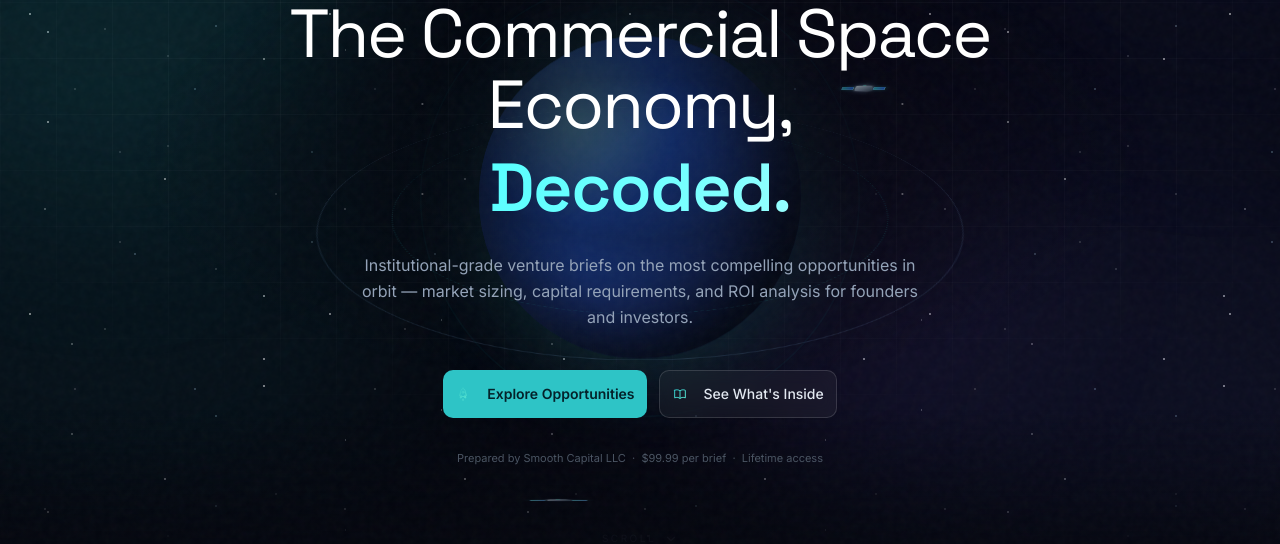
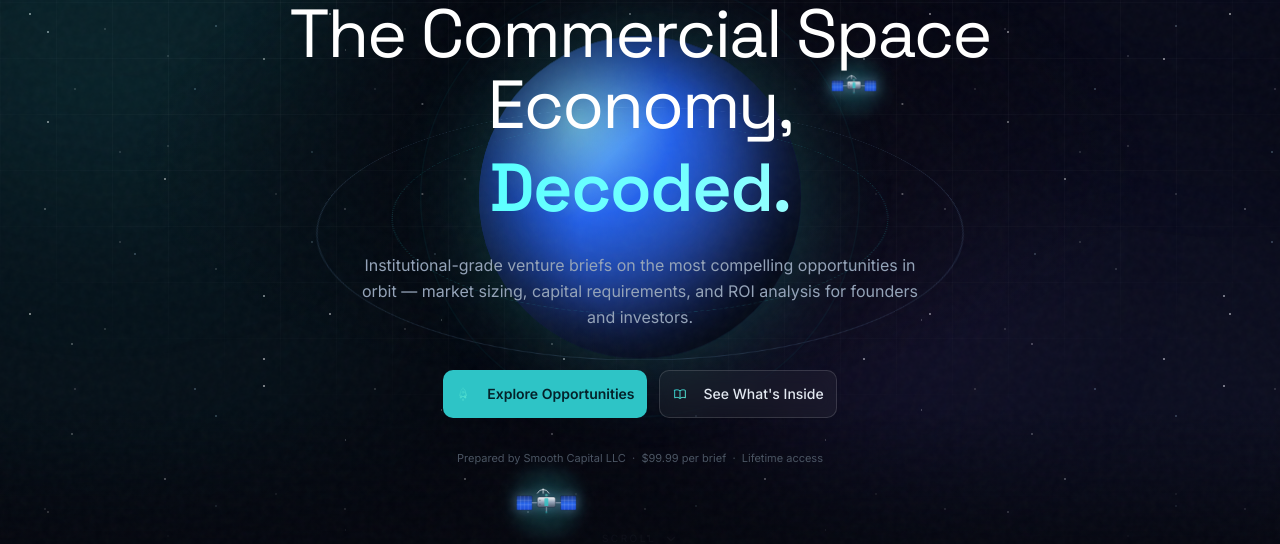
Before and after one commit to ppoirier-ai/CivitasAI, a Next.js app: page / in a window 1280 px wide. Shown: the part 256-800 px from the top of the page. Built offline with nearby package versions, Linux system fonts and the light colour scheme; no server answers.

Commit message:
Feat: detailed SVG satellites replace CSS placeholders — counter-rotated out of ring plane, glow halos, theme-aware contrast

```diff
--- a/src/app/globals.css
+++ b/src/app/globals.css
@@ -422,45 +422,34 @@
   transform-style: preserve-3d;
   animation: satellite-orbit var(--orbit-duration, 18s) linear infinite;
 }
-.satellite-body {
+
+/* Detailed SVG satellite — crisp on both themes */
+.satellite-node {
   position: relative;
-  width: 22px;
-  height: 14px;
-  border-radius: 3px;
-  background: linear-gradient(135deg, #e2e8f0 0%, #94a3b8 45%, #475569 100%);
-  box-shadow:
-    0 0 0 1px rgba(10, 18, 34, 0.35),
-    0 0 14px rgba(148, 197, 255, 0.55),
-    0 0 4px rgba(255, 255, 255, 0.8);
 }
-.dark .satellite-body {
-  box-shadow: 0 0 14px rgba(148, 197, 255, 0.55), 0 0 4px rgba(255, 255, 255, 0.8);
-}
-.satellite-body::before,
-.satellite-body::after {
+.satellite-node::before {
   content: '';
   position: absolute;
-  top: 50%;
-  width: 16px;
-  height: 8px;
-  transform: translateY(-50%);
-  background: linear-gradient(90deg, rgba(46, 196, 198, 0.9), rgba(37, 99, 235, 0.9));
-  border: 1px solid rgba(165, 243, 252, 0.5);
-  border-radius: 1.5px;
-  box-shadow: 0 0 8px rgba(46, 196, 198, 0.4);
+  inset: -18px;
+  border-radius: 50%;
+  background: radial-gradient(circle, rgba(46, 196, 198, 0.5) 0%, transparent 70%);
+  filter: blur(5px);
+  pointer-events: none;
 }
-.satellite-body::before { right: 100%; margin-right: 2px; }
-.satellite-body::after { left: 100%; margin-left: 2px; }
-.satellite-beacon {
-  position: absolute;
-  top: -3px;
-  left: 50%;
-  width: 4px;
-  height: 4px;
-  margin-left: -2px;
-  border-radius: 50%;
-  background: #5eead4;
-  box-shadow: 0 0 8px #2ec4c6, 0 0 2px #fff;
+.dark .satellite-node::before {
+  background: radial-gradient(circle, rgba(46, 196, 198, 0.3) 0%, transparent 70%);
+}
+.satellite-art {
+  position: relative;
+  display: block;
+  filter: drop-shadow(0 0 2px rgba(255, 255, 255, 0.9)) drop-shadow(0 1px 4px rgba(10, 18, 34, 0.5));
+}
+.dark .satellite-art {
+  filter: drop-shadow(0 0 6px rgba(148, 197, 255, 0.45));
+}
+
+/* Blinking beacon (SVG circle) */
+.sat-beacon {
   animation: beacon-blink 1.6s ease-in-out infinite;
 }
 @keyframes beacon-blink {
@@ -537,7 +526,7 @@
   .cosmic-text,
   .satellite-scene,
   .satellite,
-  .satellite-beacon,
+  .sat-beacon,
   .signal-arc,
   .scroll-cue,
   .pulse-dot {
--- a/src/components/landing.tsx
+++ b/src/components/landing.tsx
@@ -98,7 +98,7 @@ export default function LandingPage({ initialBriefs }: { initialBriefs?: Marketp
         <div className="absolute top-1/3 right-1/4 w-[380px] h-[380px] rounded-full nebula nebula-purple" />
 
         {/* Satellite orbiting Earth — the centered centerpiece */}
-        <div className="absolute inset-0 flex items-center justify-center pointer-events-none">
+        <div className="absolute inset-0 flex items-center justify-center pointer-events-none z-[1]">
           <div className="scale-[0.5] sm:scale-[0.7] md:scale-[0.88] lg:scale-100">
             <SatelliteScene size={620} />
           </div>
--- a/src/components/satellite-scene.tsx
+++ b/src/components/satellite-scene.tsx
@@ -1,10 +1,84 @@
 'use client';
 
 /**
- * Pure-CSS satellite scene: Earth + two orbital rings, each carrying a
- * satellite (body + solar panels + blinking beacon), with signal ping arcs.
+ * Pure-CSS orbital scene: Earth + two orbital rings, each carrying a
+ * detailed SVG communications satellite, with signal ping arcs.
  * All animation lives in globals.css; respects prefers-reduced-motion.
  */
+
+/** Detailed communications satellite — bus, twin solar wings, dish, beacon. */
+function SatelliteArt({
+  id,
+  width = 52,
+  height = 32,
+}: {
+  id: string;
+  width?: number;
+  height?: number;
+}) {
+  return (
+    <svg
+      viewBox="0 0 100 60"
+      width={width}
+      height={height}
+      className="satellite-art"
+      aria-hidden
+    >
+      <defs>
+        <linearGradient id={`bus-${id}`} x1="0" y1="0" x2="0" y2="1">
+          <stop offset="0" stopColor="#f8fafc" />
+          <stop offset="0.5" stopColor="#94a3b8" />
+          <stop offset="1" stopColor="#475569" />
+        </linearGradient>
+        <linearGradient id={`panel-${id}`} x1="0" y1="0" x2="0" y2="1">
+          <stop offset="0" stopColor="#1e3a8a" />
+          <stop offset="0.55" stopColor="#2563eb" />
+          <stop offset="1" stopColor="#1d4ed8" />
+        </linearGradient>
+      </defs>
+
+      {/* Solar panel wings */}
+      <g fill={`url(#panel-${id})`} stroke="rgba(10,18,34,0.45)" strokeWidth="1">
+        <rect x="4" y="20" width="24" height="22" rx="1.5" />
+        <rect x="72" y="20" width="24" height="22" rx="1.5" />
+      </g>
+      {/* Photovoltaic cell grid */}
+      <g stroke="rgba(255,255,255,0.26)" strokeWidth="0.8">
+        <path d="M10 20v22M16 20v22M22 20v22" />
+        <path d="M78 20v22M84 20v22M90 20v22" />
+        <path d="M4 27h24M4 34h24M72 27h24M72 34h24" />
+      </g>
+
+      {/* Wing mounting arms */}
+      <g stroke="#94a3b8" strokeWidth="1.6" strokeLinecap="round">
+        <path d="M28 31h8M64 31h8" />
+      </g>
+
+      {/* Central bus */}
+      <rect x="36" y="22" width="28" height="16" rx="3" fill={`url(#bus-${id})`} stroke="rgba(10,18,34,0.5)" strokeWidth="1" />
+      {/* Teal instrument stripe */}
+      <rect x="47" y="24" width="6" height="12" rx="1" fill="rgba(46,196,198,0.85)" />
+      {/* Sensor dots */}
+      <circle cx="40" cy="27" r="1.1" fill="rgba(10,18,34,0.45)" />
+      <circle cx="40" cy="33" r="1.1" fill="rgba(10,18,34,0.45)" />
+
+      {/* Dish antenna (mounted on bus, facing up) */}
+      <g stroke="#cbd5e1" strokeWidth="1.5" fill="none" strokeLinecap="round">
+        <path d="M36 16a10 10 0 0 1 18 0" />
+        <path d="M45 16V11" />
+      </g>
+      <circle cx="45" cy="10" r="1.3" fill="#e2e8f0" />
+
+      {/* Downlink antenna */}
+      <path d="M50 38v6" stroke="#94a3b8" strokeWidth="1.4" strokeLinecap="round" />
+      <circle className="sat-beacon" cx="50" cy="45.5" r="1.5" fill="#2ec4c6" />
+
+      {/* Blinking beacon on the bus */}
+      <circle className="sat-beacon" cx="50" cy="19" r="1.9" fill="#5eead4" />
+    </svg>
+  );
+}
+
 export default function SatelliteScene({ size = 340, className = '' }: { size?: number; className?: string }) {
   const earthSize = Math.round(size * 0.52);
   const ring1 = size;
@@ -18,18 +92,19 @@ export default function SatelliteScene({ size = 340, className = '' }: { size?:
         style={{ width: earthSize, height: earthSize }}
       />
 
-      {/* Orbit ring 1 (solid, outer) with satellite */}
+      {/* Orbit ring 1 (solid, outer) with detailed satellite */}
       <div className="orbit-ring" style={{ width: ring1, height: ring1 }} />
       <div
         className="satellite"
         style={{ '--orbit-radius': `${ring1 / 2}px`, '--orbit-duration': '20s' } as React.CSSProperties}
       >
-        <div className="satellite-body">
-          <span className="satellite-beacon" />
+        {/* Counter-rotate out of the ring plane so the satellite faces the viewer */}
+        <div className="satellite-node" style={{ transform: 'rotateX(68deg)', width: 64, height: 40, margin: '-20px 0 0 -32px' }}>
+          <SatelliteArt id="sat-a" width={64} height={40} />
         </div>
       </div>
 
-      {/* Orbit ring 2 (dashed, inner) with faster satellite */}
+      {/* Orbit ring 2 (dashed, inner) with smaller satellite */}
       <div className="orbit-ring orbit-dashed" style={{ width: ring2, height: ring2 }} />
       <div
         className="satellite"
@@ -39,8 +114,8 @@ export default function SatelliteScene({ size = 340, className = '' }: { size?:
           animationDelay: '-6s',
         } as React.CSSProperties}
       >
-        <div className="satellite-body" style={{ transform: 'scale(0.75)' }}>
-          <span className="satellite-beacon" />
+        <div className="satellite-node" style={{ transform: 'rotateX(68deg)', width: 48, height: 30, margin: '-15px 0 0 -24px' }}>
+          <SatelliteArt id="sat-b" width={48} height={30} />
         </div>
       </div>
 
```
